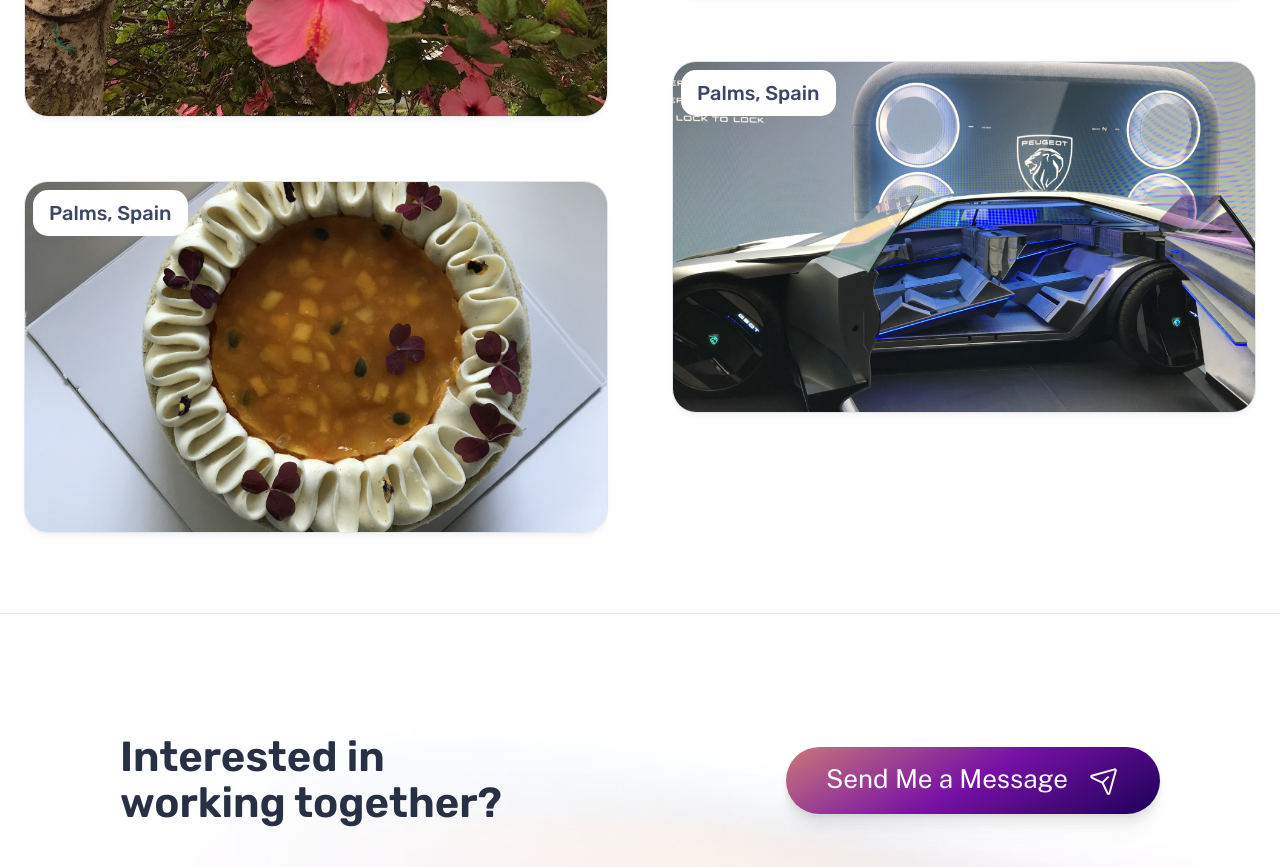
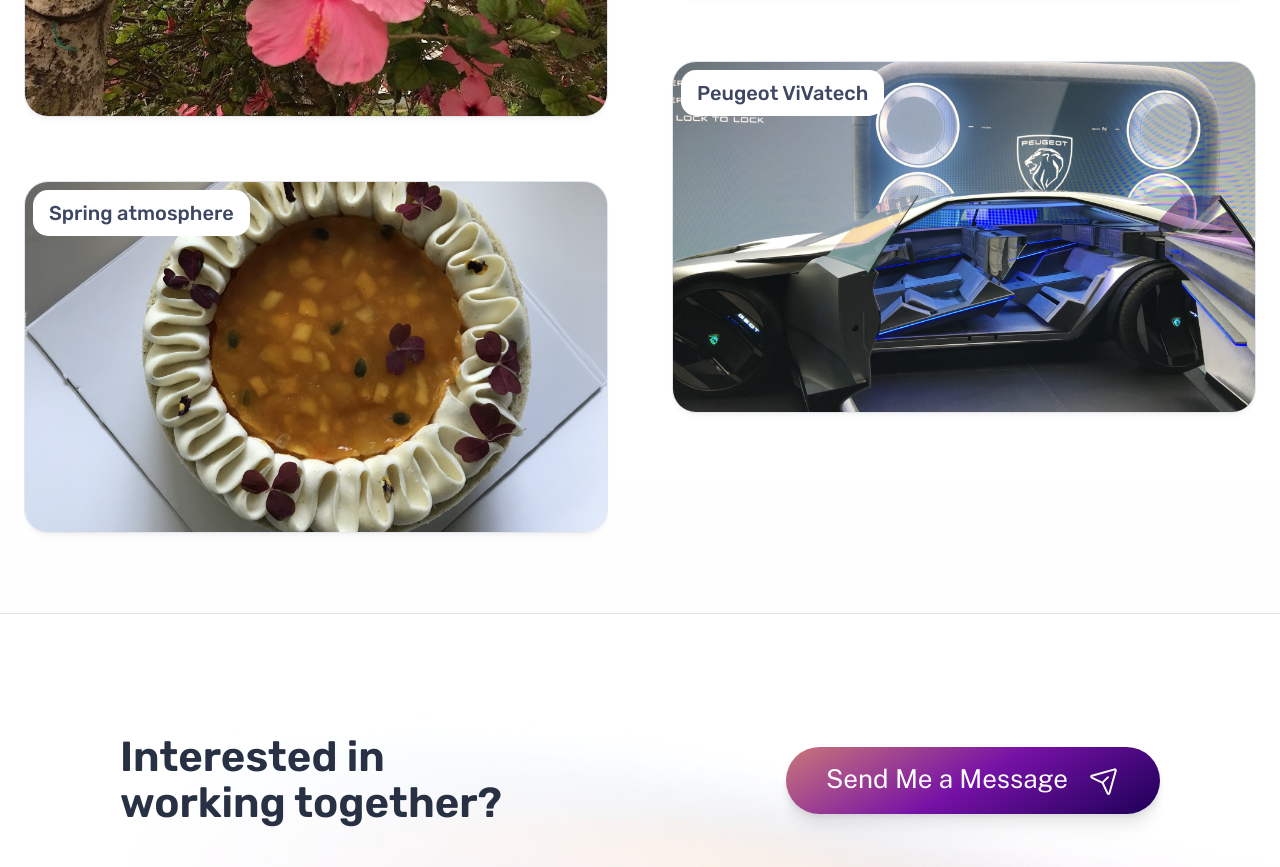
Before and after one commit to I2S9/i2s9.github.io, an Astro site: page /photography in a window 1280 px wide. Shown: the part 3610-4477 px from the top of the page. Built offline with nearby package versions, Linux system fonts and the light colour scheme; Astro itself is replaced by a stand-in of ours.

Commit message:
Adjust Photography section

```diff
--- a/src/pages/photography.astro
+++ b/src/pages/photography.astro
@@ -25,8 +25,8 @@ const photography = [
 		{title : "Les Gets, France", img_alt : "Les Gets, France", img_src : "/assets/neige.jpg"},
 		{title : "Wildflower", img_alt : "Wildflower", img_src : "/assets/flowers.jpg"},
 		{title : "New horizons", img_alt : "New horizons", img_src : "/assets/ski.jpg"},
-		{title : "Palms, Spain", img_alt : "Spring atmosphere", img_src : "/assets/cake-flower.jpg"},
-		{title : "Palms, Spain", img_alt : "Peugeot ViVatech", img_src : "/assets/peugeot-vivatech.jpg"},
+		{title : "Spring atmosphere", img_alt : "Spring atmosphere", img_src : "/assets/cake-flower.jpg"},
+		{title : "Peugeot ViVatech", img_alt : "Peugeot ViVatech", img_src : "/assets/peugeot-vivatech.jpg"},
 	]
 ---
 
```
